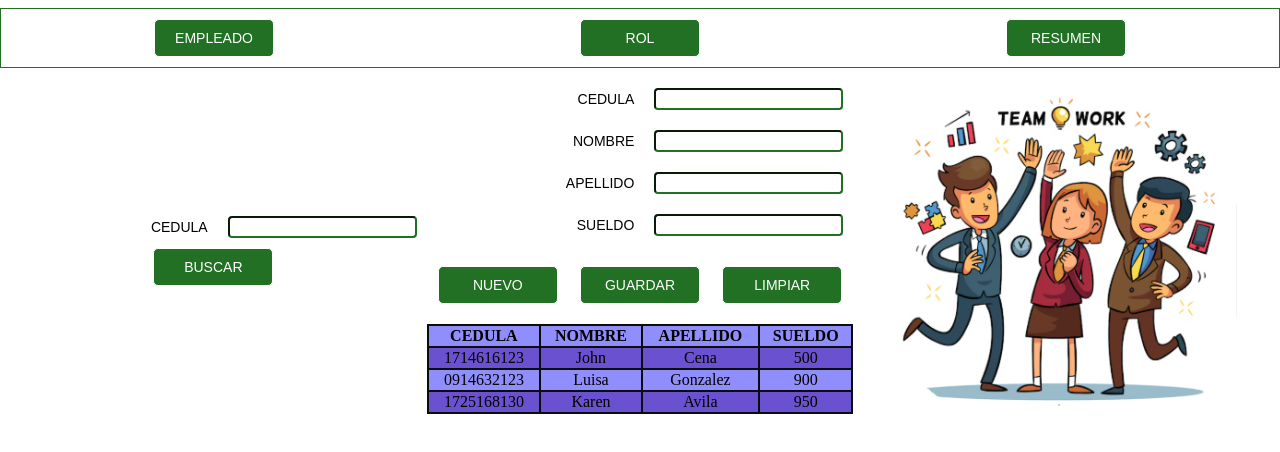
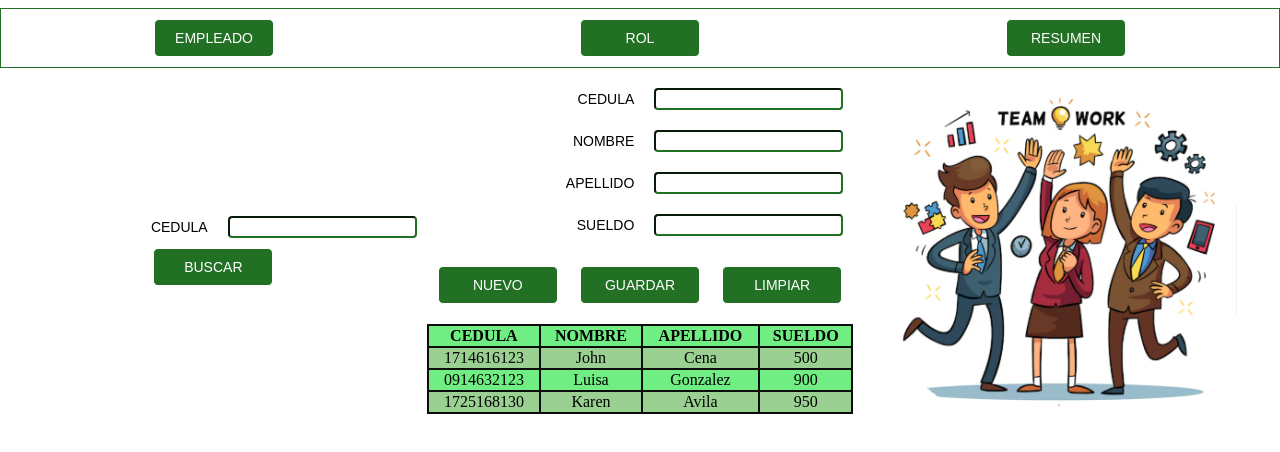
Before and after one commit to KarenAvila29/krakeDev, a plain HTML site: page roles/roles.html in a window 1280 px wide. Drawn offline with Linux system fonts and the light colour scheme.

Commit message:
RETO 46 - ROLES PARTE2.1

```diff
--- a/roles/roles.css
+++ b/roles/roles.css
@@ -79,15 +79,15 @@ body{
     justify-content: center;
 }
 tbody tr:nth-child(odd) {
-    background-color: #908efc;
+    background-color: #70ee83;
   }
 
   tbody tr:nth-child(even) {
-    background-color: #6a51cf;
+    background-color: #9ad091;
   }
 
   tbody tr {
-    background-image: url(noise.png);
+    background-image: url();
   }
 
   table {
```
